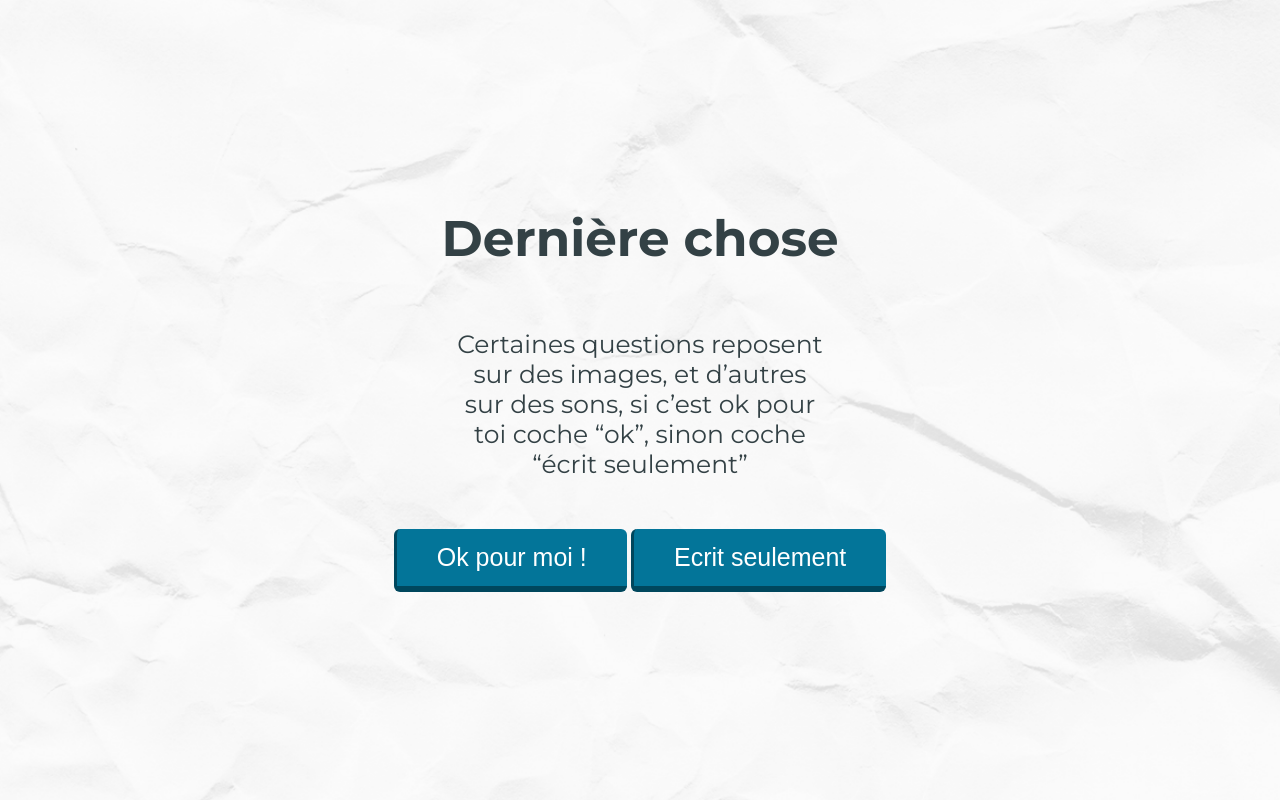
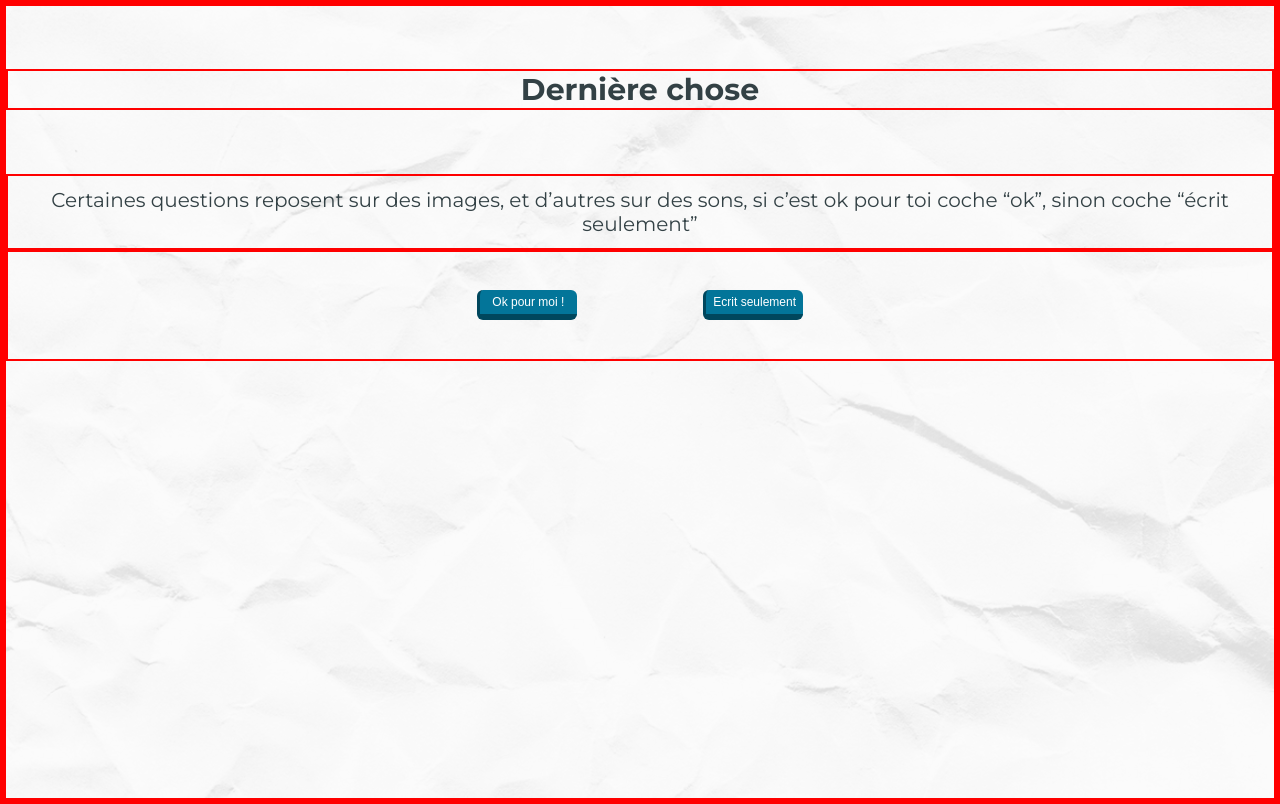
Before and after one commit to fbuisson/quizGame, a plain HTML site: page pageInformation/index.html in a window 1280 px wide. Drawn offline with Linux system fonts and the light colour scheme.

Commit message:
CSS page accessibilité done

```diff
--- a/pageInformation/style.css
+++ b/pageInformation/style.css
@@ -1,38 +1,21 @@
 @import url('https://fonts.googleapis.com/css2?family=Montserrat:ital,wght@0,100;0,200;0,300;0,400;0,500;0,600;0,700;0,800;0,900;1,100;1,200;1,300;1,400;1,500;1,600;1,700;1,800;1,900&display=swap');
 
-*{
-    margin : 0;
+* {
+    margin: 0;
     padding: 0;
     box-sizing: border-box;
+
+    border: 2px solid red;
 }
-body{
+
+body {
     height: 100vh;
-    display: flex;
-    flex-direction: column;
-    justify-content: center;
-    align-items: center;
-    text-align: center;
+
     background-image: url(fondpapier.png);
     background-attachment: fixed;
     background-size: cover;
-    color: #334145;
+
     font-family: Montserrat;
-
-}
-h1 {
-    margin-bottom: 60px;
-    font-size: 50px;
-}
-
-p {
-    width: 100%;
-    height: 200px;
-    font-size: 25px;
-    display: flex;
-    text-align: center;
-    margin-left: auto;
-    margin-right: auto;
-    width: 15em
 
 }
 
@@ -45,13 +28,56 @@ p {
     border-left: 3px solid #00475D;
     border-radius: 6px;
     color: white;
-    font-size: 25px;
-    display: inline;
-    text-align: center;
-    padding: 14px 40px;
 }
 
 .btn:active {
     border-bottom: 3px solid #00475D;
     border-left: 1px solid #00475D;
 }
+
+.accessibility {
+
+    height: 100%;
+    text-align: center;
+
+
+    color: #334145;
+
+    & h1 {
+        width: 100%;
+        margin: 5% 0 5% 0;
+        font-size: 30px;
+    }
+
+    & p {
+        padding: 12px;
+        width: 100%;
+        font-size: 20px;
+    }
+
+    & .accessible {
+        display: flex;
+        justify-content: center;
+        align-items: center;
+
+        width: 100%;
+        height: 14%;
+
+        & button {
+            font-size: 12px;
+            width: 100px;
+            height: 30px;
+        }
+
+        & button:nth-child(1) {
+            margin-right: 5%;
+        }
+
+        & button:nth-child(2) {
+            margin-left: 5%;
+        }
+    }
+
+
+
+}
```
Also changed, not shown: pageInformation/index.html (+2 -2 lines).
